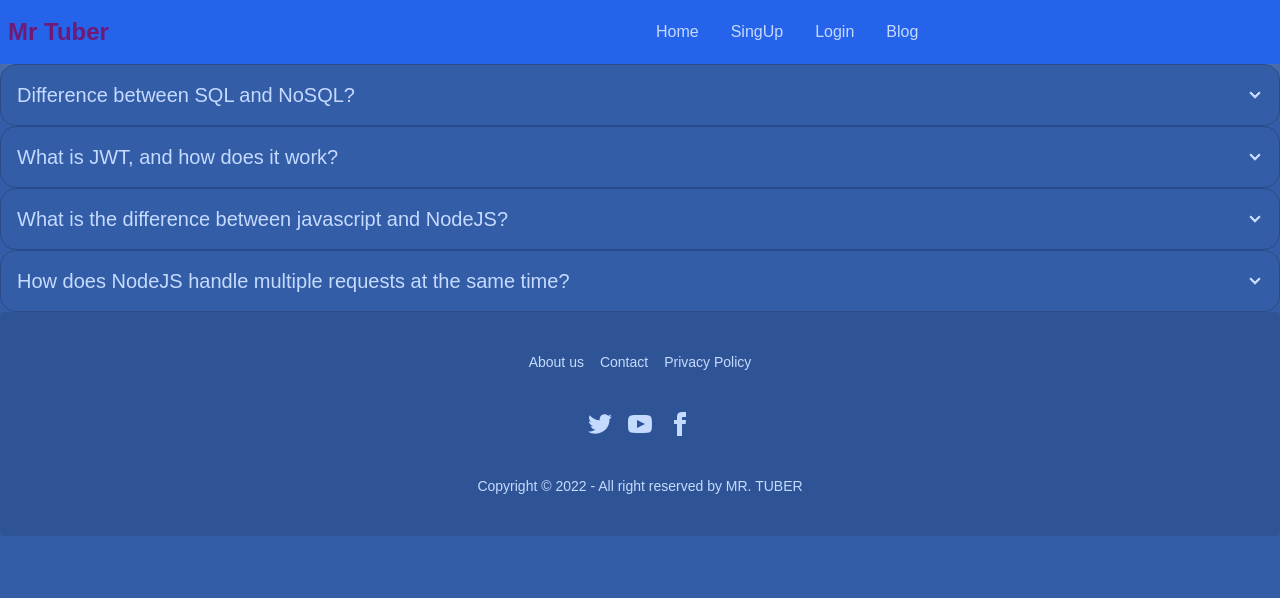
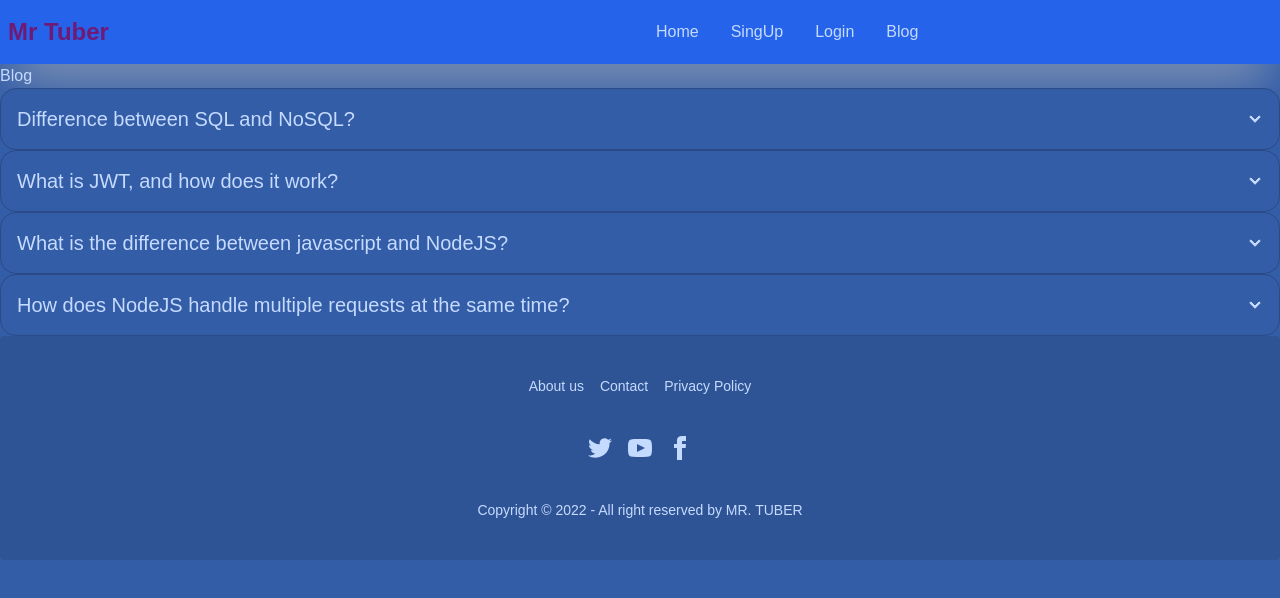
Before and after one commit to sojib076/youtuber-clinet, a React (Create React App) app: page /blog in a window 1280 px wide. Shown: the top 598 px of the page. Built offline with nearby package versions, Linux system fonts and the light colour scheme; no server answers.

Commit message:
addedcomment

```diff
--- a/src/Components/Blog/Blog.js
+++ b/src/Components/Blog/Blog.js
@@ -1,12 +1,12 @@
 import React from 'react';
+import DynamicTitle from '../../Hook/DynamicTitle';
 
 const Blog = () => {
+    DynamicTitle('Blog')
     return (
         <div>
-            {/*
+            <h1>Blog</h1>
 
-
-*/}
             <div tabIndex={0} className="collapse collapse-arrow border border-base-300 bg-base-100 rounded-box">
                 <div className="collapse-title text-xl font-medium">
                     Difference between SQL and NoSQL?
--- a/src/Components/Home/Home.js
+++ b/src/Components/Home/Home.js
@@ -57,6 +57,7 @@ const Home = () => {
           </div>
         </div>
       </div>
+
       {/* Service I Have  */}
       <section >
         <div className='lg:grid lg:grid-cols-3 w-[95%] mx-auto'>
--- a/src/Components/Login/Login.js
+++ b/src/Components/Login/Login.js
@@ -45,7 +45,7 @@ const Login = () => {
 
     }
 
-
+ //google login
     const hadelgoogle = () => {
         googleloign().then(result =>{
             const loginuser = result.user.email;
--- a/src/Components/Update/Update.js
+++ b/src/Components/Update/Update.js
@@ -4,6 +4,7 @@ import { toast, ToastContainer } from 'react-toastify';
 import DynamicTitle from '../../Hook/DynamicTitle';
 
 const Update = () => {
+    // DynamicTitle('')
     DynamicTitle(' Update ')
     const notify = (info) => toast(info);
     const loader = useLoaderData()
@@ -14,7 +15,7 @@ const Update = () => {
     const blur = (info) => {
         setupdate(info.target.value)
     }
-
+/// this handel update
     const handelupdate = (id) => {
         fetch(`https://youtuber-server-sojib076.vercel.app/reviews/${id}`, {
             method: 'PATCH',
@@ -30,7 +31,7 @@ const Update = () => {
                 }
             })
     }
-
+    // This is the for the update form
     return (
         <div>
             <div >
```
Also changed, not shown: 11 other files (tests, documents, lock files or other folders).
